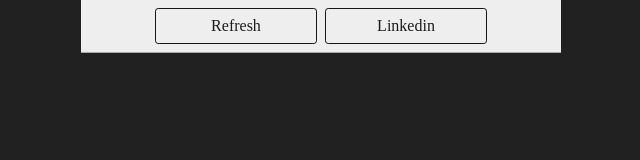
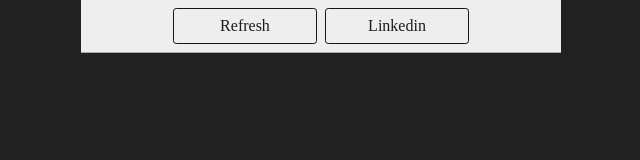
Before and after one commit to VaibhavBadhani/javascript_projects_stackblitz, a website: page 3-DigitalClock/index.html in a window 1280 px wide. Shown: the top 160 px of the page, without its empty margins (319-959 px from the left). Drawn offline with Linux system fonts and the light colour scheme.

Commit message:
styles_updates

```diff
--- a/2-BMICalculator/style.css
+++ b/2-BMICalculator/style.css
@@ -6,7 +6,9 @@
     background-color: #797978;
     padding-left: 30px;
 }
-
+* {
+  box-sizing: border-box;
+}
 h1 {
     padding-left: 15px;
     padding-top: 25px;
--- a/3-DigitalClock/style.css
+++ b/3-DigitalClock/style.css
@@ -7,6 +7,9 @@
     text-align: center;
     text-decoration: none;
     color: #1b1b1b;
+  }
+  * {
+    box-sizing: border-box;
   }
   nav {
     display: flex;
--- a/4-GuessTheNumber/style.css
+++ b/4-GuessTheNumber/style.css
@@ -12,7 +12,9 @@
     border-bottom: solid 1px #aaa;
     background-color: #eee;
   }
-
+  * {
+    box-sizing: border-box;
+  }
   body {
     width: 300px;
     max-width: 750px;
--- /dev/null
+++ b/6-unlimitedColors/style.css
@@ -0,0 +1,38 @@
+body {
+    background-color: #212121;
+    width: 300px;
+    max-width: 750px;
+    min-width: 480px;
+    margin: 0 auto;
+
+  }
+  * {
+    box-sizing: border-box;
+  }
+  nav a {
+    display: inline-block;
+    min-width: 9rem;
+    padding: 0.5rem;
+    border-radius: 0.2rem;
+    border: solid 1px rgb(22, 22, 22);
+    text-align: center;
+    text-decoration: none;
+    color: #1b1b1b;
+  }
+  nav {
+    display: flex;
+    flex-wrap: wrap;
+    align-items: center;
+    justify-content: center;
+    padding: 0.5rem;
+    gap: 0.5rem;
+    border-bottom: solid 1px #aaa;
+    background-color: #eee;
+  }
+  button{
+    width: 200px;
+    height: 30px;
+    border: 2px solid #212121;
+    color: white;
+    font-size: 20px;
+  }
```
